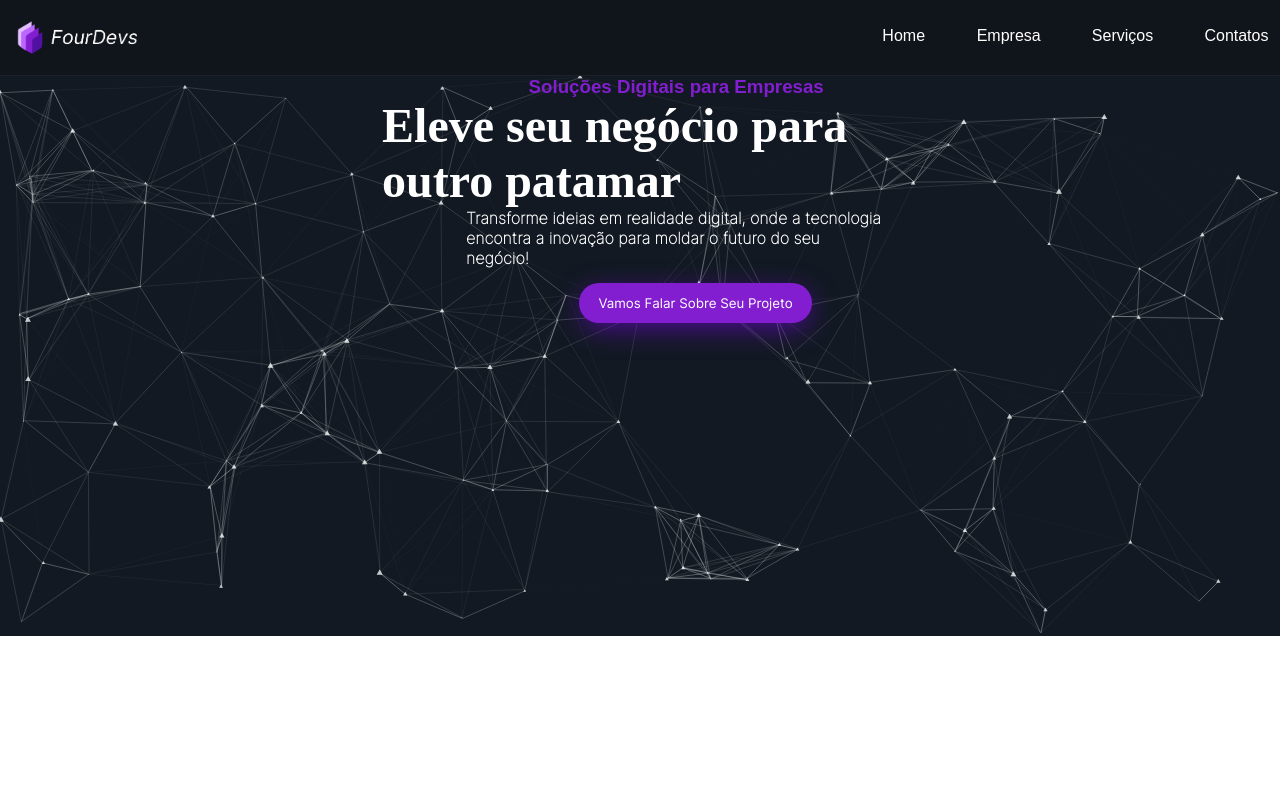
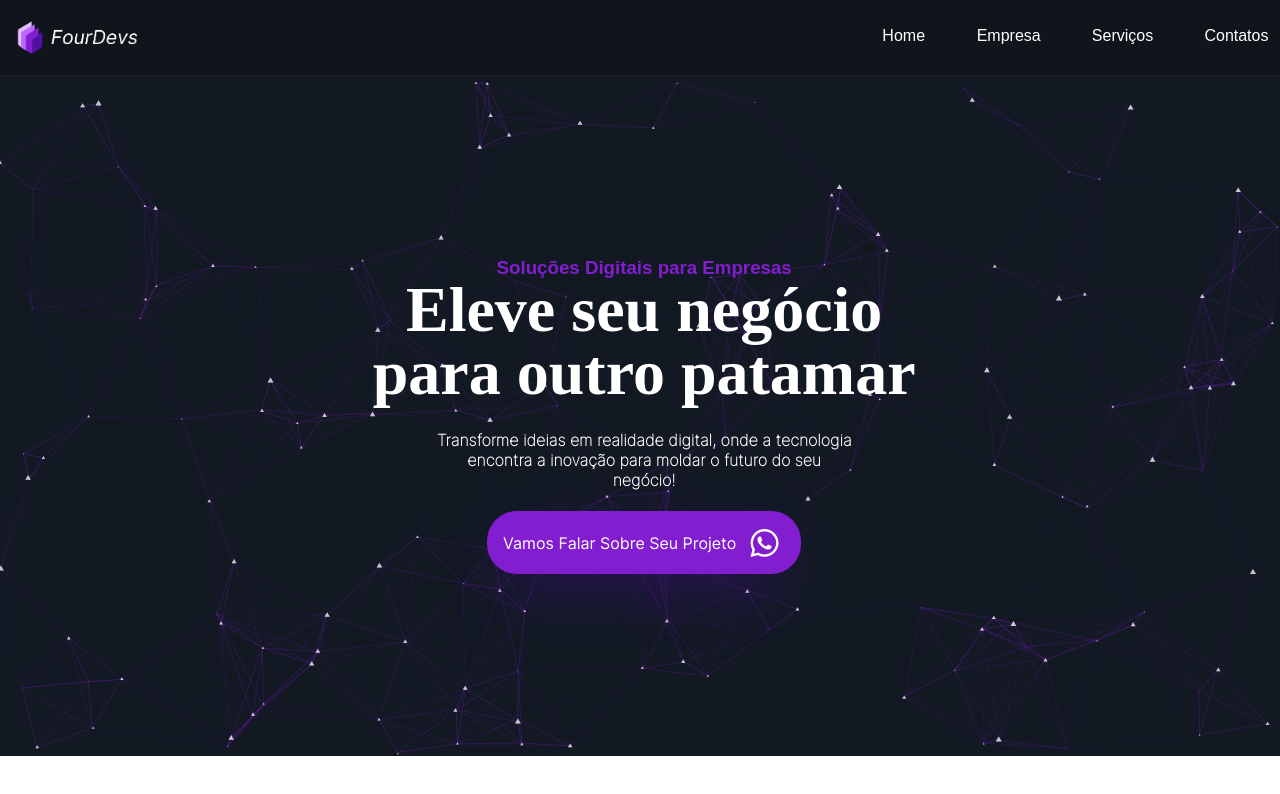
Before and after one commit to wilkenio/FourDev, a plain HTML site: page index.html in a window 1280 px wide. Drawn offline with nearby package versions, Linux system fonts and the light colour scheme; a web font is replaced by a local one.

Commit message:
atualização capa

```diff
--- a/index.html
+++ b/index.html
@@ -34,10 +34,10 @@
     <div id="particles-container">
         <div id="elements">
             <h3>Soluções Digitais para Empresas</h3>
-            <h1>Eleve seu negócio para outro patamar</h1>
+            <h1>Eleve seu negócio <br> para outro patamar</h1>
             <h4>Transforme ideias em realidade digital, onde a tecnologia encontra a inovação para moldar o futuro do
                 seu negócio!</h4>
-            <a href=""><button>Vamos Falar Sobre Seu Projeto</button></a>
+            <a href=""><button>Vamos Falar Sobre Seu Projeto <i class="fa-brands fa-whatsapp"></i></button></a>
         </div>
     </div>
 <!--
--- a/js/js.js
+++ b/js/js.js
@@ -46,7 +46,7 @@ particlesJS("particles-container", {
       line_linked: {
         enable: true,
         distance: 150,
-        color: "#ffffff",
+        color: "#821ED0",
         opacity: 0.4,
         width: 1
       },
--- a/style/index.css
+++ b/style/index.css
@@ -5,6 +5,7 @@ nav {
     justify-content: space-between;
     z-index: 9;
     border-bottom: 1px solid rgba(255, 255, 255, 0.055);
+    font-family: INTER3;
 }
 
 #icon-burguer,#icon-x{
@@ -73,13 +74,16 @@ nav ul a {
         font-size: 1.5rem;
         left: -100%;
         transition: 1s;
+        z-index: 9;
     }
 }
 
 /* capa */
 #particles-container {
     z-index: 0;
-    height: 70vh;
+    height: 85vh;
+    display: flex;
+    align-items: center;
     background-color: var(--cor-4);
 }
 #elements{
@@ -91,20 +95,23 @@ nav ul a {
     flex-direction: column;
     justify-content: center;
     align-items: center;
+    text-align: center;
+    margin-left: -2.5%;
 }
 #particles-container h3{
     color: var(--cor-3);
 }
 
 #particles-container h1{
-    font-size: 3rem;
-    width: 70%;
+    font-size: 4rem;
     font-family: INTER3;
+    line-height: 98%;
 }
 
 #particles-container h4{
     width: 50%;
     font-family: INTER2;
+    margin-top: 3%;
 }
 
 #particles-container a button{
@@ -113,19 +120,31 @@ nav ul a {
     background-color: var(--cor-3);
     padding: 6%;
     cursor: pointer;
-    border-radius:50px;
+    border-radius:30px;
     width: 120%;
     margin-top: 8%;
     transition: 0.6s;
-    box-shadow: 0px 7px 29px -3px rgba(132, 0, 255, 0.575);
+    box-shadow: 0px 21px 64px -23px rgba(119, 0, 255, 0.712);
     font-family: INTER1;
+    font-size: 1rem;
+    margin-left: -10%;
+    display: flex;
+    align-items: center;
+    column-gap: 5%;
 }
 
 #particles-container a button:hover{
     opacity: 0.5;
-    color: aquamarine;
+}
+
+#particles-container a button i{
+    font-size: 2rem;
 }
 @media screen and (max-width: 1050px) {
+    #elements{
+        width: 100%;
+        margin-left: -20%;
+    }
 
     #particles-container{
         height: 50vh;
```
